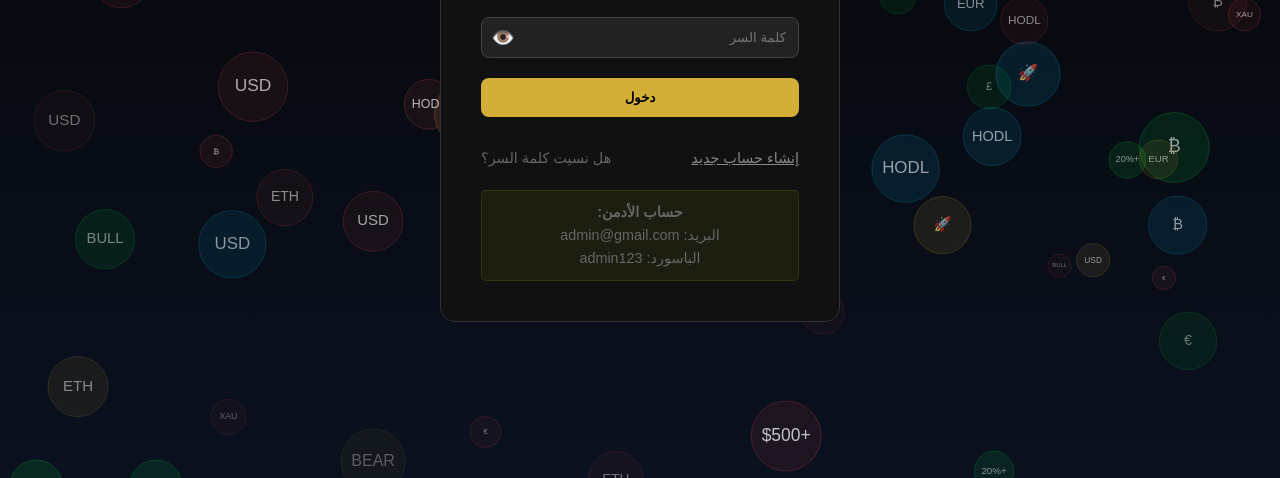
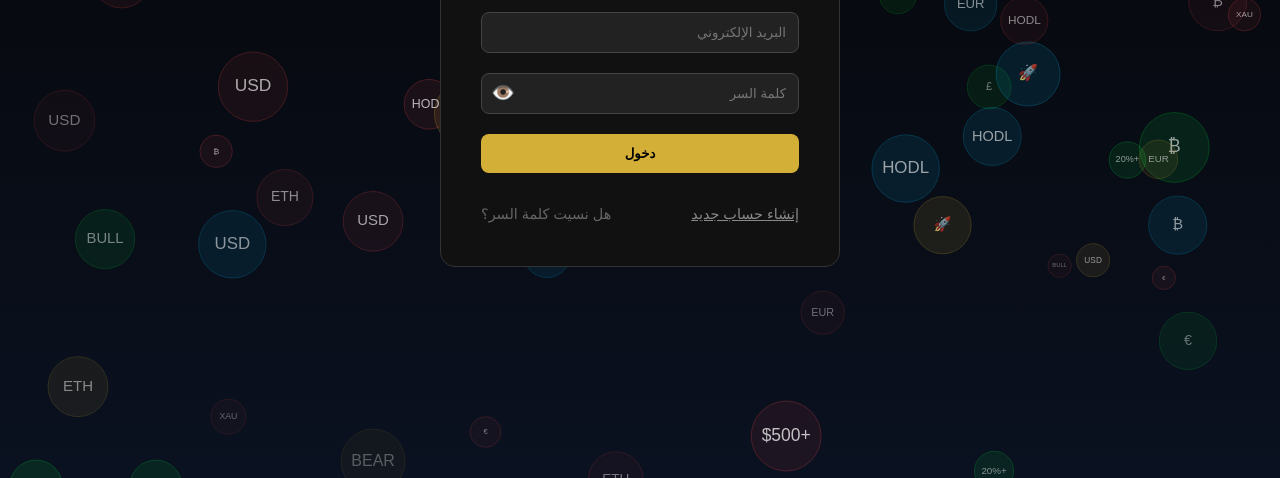
Before and after one commit to Yanisnino/academy-treading, a website: page index.html in a window 1280 px wide. Shown: the part 322-800 px from the top of the page. Drawn offline with nearby package versions, Linux system fonts and the light colour scheme; files that its build step writes are made by us from their sources.

Commit message:
Refactor index.html for improved structure and clarity

```diff
--- a/index.html
+++ b/index.html
@@ -319,12 +319,6 @@
                 <a onclick="authSwitch('reset')" class="auth-switch" style="color: #666; text-decoration: none;">هل نسيت
                     كلمة السر؟</a>
             </div>
-            <p
-                style="margin-top:20px; font-size: 0.9rem; color: #666; background: rgba(255,255,0,0.05); padding: 10px; border-radius: 5px; border: 1px solid rgba(255,255,0,0.1);">
-                <strong>حساب الأدمن:</strong><br>
-                البريد: admin@gmail.com<br>
-                الباسورد: admin123
-            </p>
         </div>
 
         <!-- Signup Form -->
@@ -356,7 +350,8 @@
                 <input type="password" id="reset-new-password" class="auth-input" placeholder="كلمة السر الجديدة"
                     required>
                 <button onclick="app.handleFinalReset()" class="auth-btn"
-                    style="background: #00ff41; color: #000;">تحديث كلمة السر</button>
+                    style="background: #00ff41; color: #000;">تحديث
+                    كلمة السر</button>
             </div>
             <a onclick="authSwitch('login')" class="auth-switch">العودة لتسجيل الدخول</a>
         </div>
@@ -497,6 +492,8 @@
         animate();
     </script>
     <script src="js/content.js"></script>
+    <script src="js/quiz.js"></script>
+    <script src="js/simulator.js"></script>
     <script src="js/app.js"></script>
 </body>
 
```
